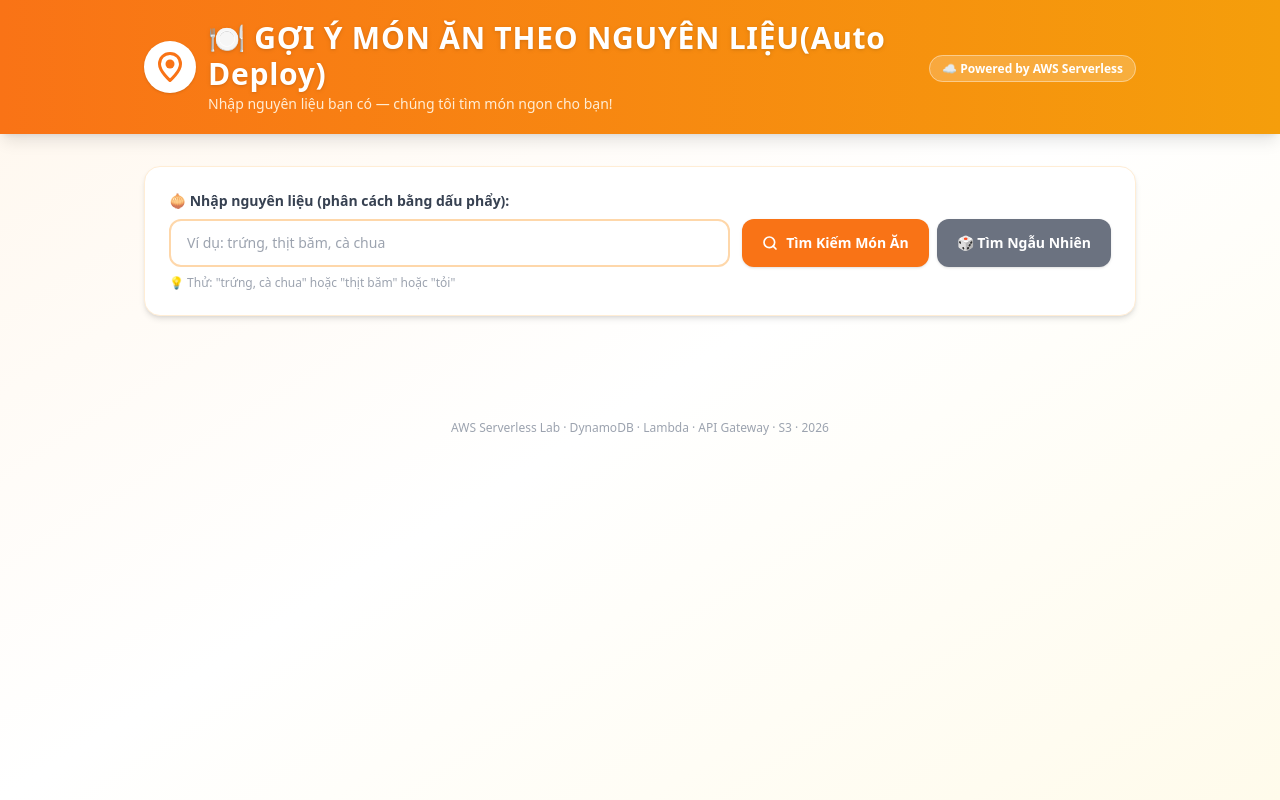
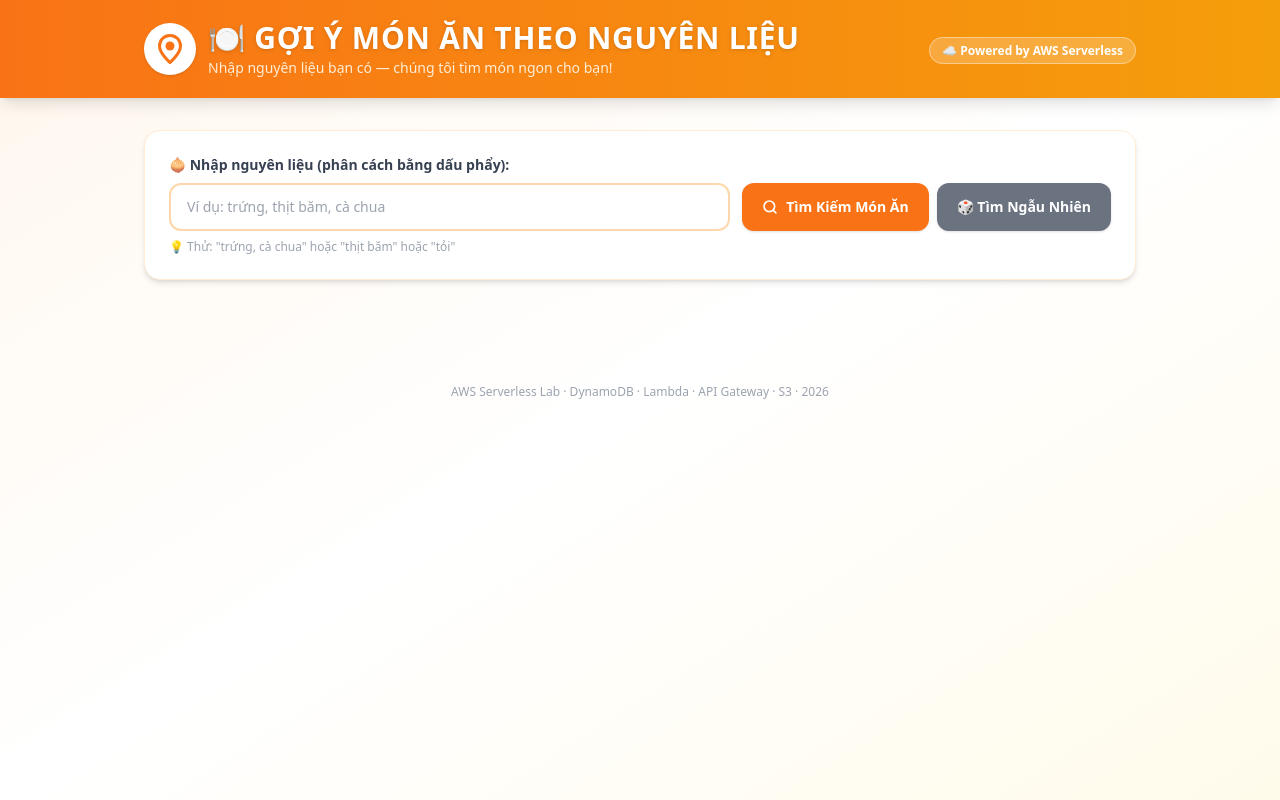
Before and after one commit to dumne2507/AWS-Final-Project, a plain HTML site: page AWS-Project-Final/frontend/index.html in a window 1280 px wide. Drawn offline with nearby package versions, Linux system fonts and the light colour scheme.

Commit message:
Update index.html

```diff
--- a/AWS-Project-Final/frontend/index.html
+++ b/AWS-Project-Final/frontend/index.html
@@ -78,7 +78,7 @@
       </div>
       <div class="text-center sm:text-left">
         <h1 class="text-2xl sm:text-3xl font-extrabold text-white tracking-wide drop-shadow">
-          🍽️ GỢI Ý MÓN ĂN THEO NGUYÊN LIỆU(Auto Deploy)
+          🍽️ GỢI Ý MÓN ĂN THEO NGUYÊN LIỆU
         </h1>
         <p class="text-orange-100 text-sm mt-0.5">
           Nhập nguyên liệu bạn có — chúng tôi tìm món ngon cho bạn!
```
